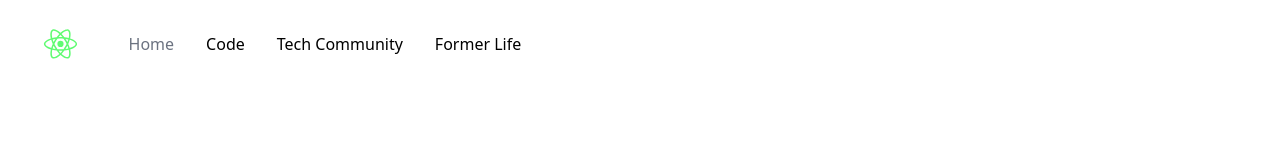
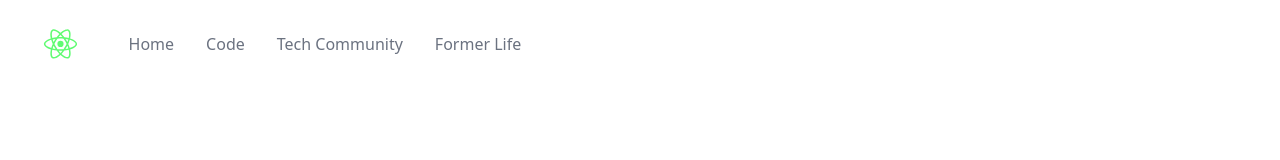
Before and after one commit to JenniferSchutzman/portfolio-2021, a React (Create React App) app: page /tech-community in a window 1280 px wide. Shown: the top 160 px of the page. Built offline with nearby package versions, Linux system fonts and the light colour scheme.

Commit message:
converted a tag to link to for home nav and fixed styling inconsistantly on nav items

```diff
--- a/src/components/navbar/index.js
+++ b/src/components/navbar/index.js
@@ -75,14 +75,13 @@ const Navbar = () => {
                                         </div>
                                     </div>
                                 </div>
-                                <div className="hidden md:block md:ml-10 md:pr-4 md:space-x-8  ">
-                                    {showHome && (<a href="/" className="font-medium text-gray-500 hover:text-gray-900">Home</a>)}
+                                <div className="hidden md:block md:ml-10 md:pr-4 md:space-x-8">
+                                    {showHome && (<Link to="/" ><span className="font-medium text-gray-500 hover:text-gray-900">Home</span></Link>)}
                                     {navItems.map(item => {
                                         return (
                                             <Link to={item.href} >
-                                                <span lassName="font-medium text-gray-500 hover:text-gray-900">{item.name}</span>
+                                                <span className="font-medium text-gray-500 hover:text-gray-900">{item.name}</span>
                                             </Link>
-
                                         )
                                     })}
                                 </div>
```
